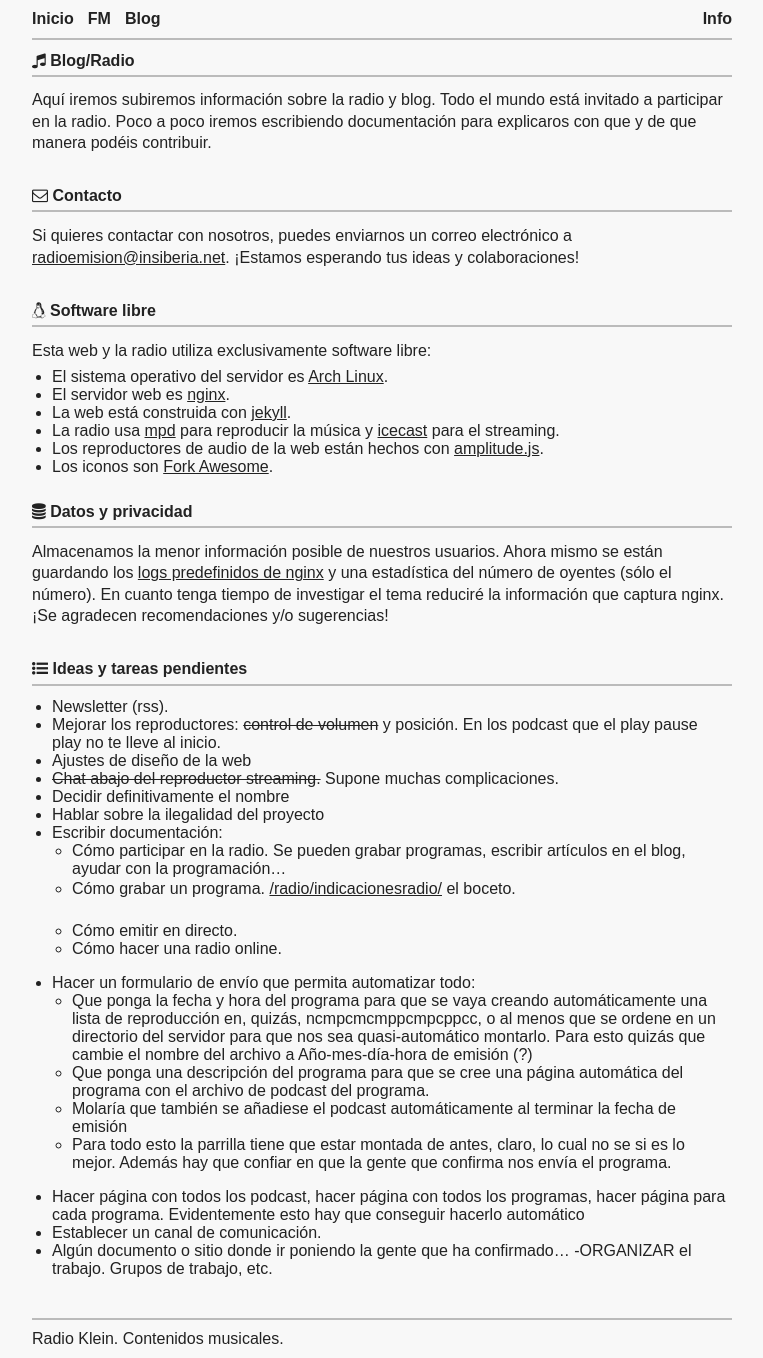
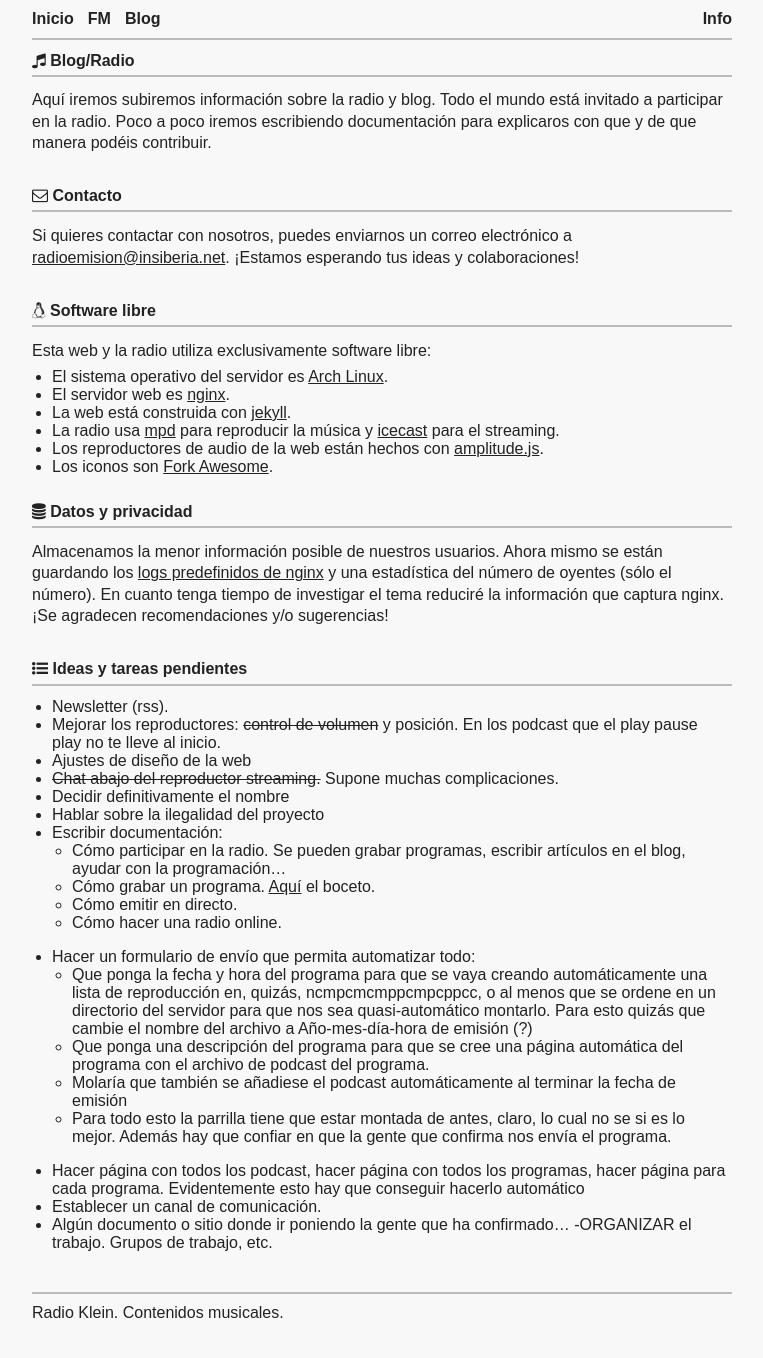
Before and after one commit to haztecaso/radio-klein, a Jekyll site: the page built from info.md, in a window 1280 px wide. Shown: the whole page, without its empty margins (258-1021 px from the left). Built offline with Jekyll 4.4.1, drawn with Linux system fonts in a browser that asks for light colours; after the commit the page ends 1332 px from its top, so only the background shows below that.

Commit message:
Automated commit

```diff
--- a/info.md
+++ b/info.md
@@ -37,8 +37,7 @@ Almacenamos la menor información posible de nuestros usuarios. Ahora mismo se e
 - Hablar sobre la ilegalidad del proyecto
 - Escribir documentación:
   - Cómo participar en la radio. Se pueden grabar programas, escribir artículos en el blog, ayudar con la programación...
-  - Cómo grabar un programa. [/radio/indicacionesradio/](Aquí) el boceto.
-
+  - Cómo grabar un programa. [Aquí](/radio/indicacionesradio) el boceto.
   - Cómo emitir en directo.
   - Cómo hacer una radio online.
 - Hacer un formulario de envío que permita automatizar todo:
```
